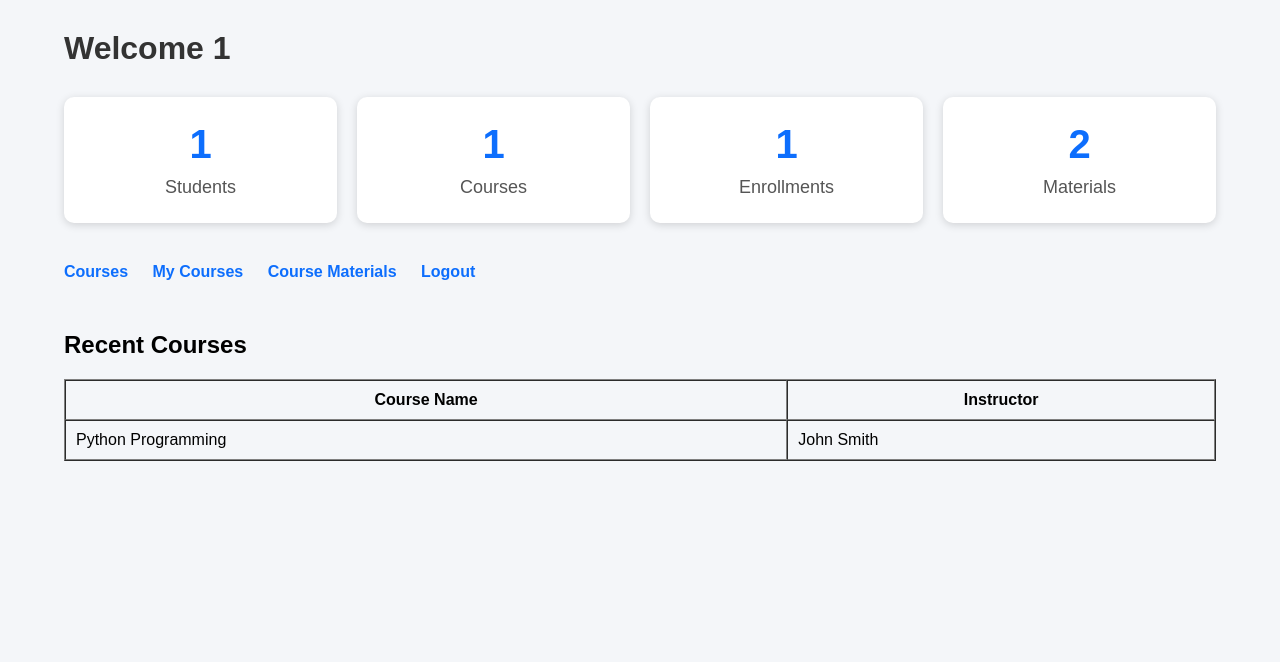
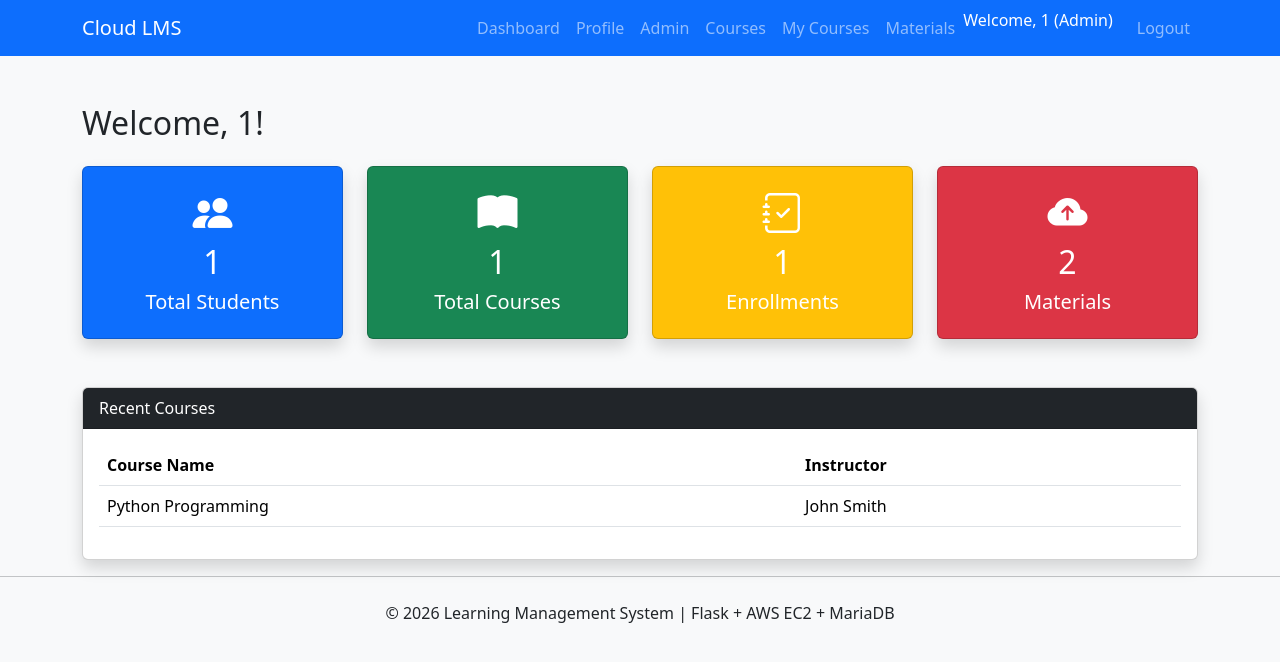
Before and after one commit to sun731/LMS_Project, a Flask app: page /dashboard in a window 1280 px wide. Shown: the top 662 px of the page. Run offline with Flask 3, Linux system fonts and the light colour scheme; a user stored in the database is signed in; data comes from the database, SQL or seed files in the repository.

Commit message:
Final LMS project completed

```diff
--- a/templates/base.html
+++ b/templates/base.html
@@ -9,6 +9,8 @@
     <title>Cloud LMS</title>
 
     <link href="https://cdn.jsdelivr.net/npm/bootstrap@5.3.7/dist/css/bootstrap.min.css" rel="stylesheet">
+    <link rel="stylesheet"
+    href="https://cdn.jsdelivr.net/npm/bootstrap-icons@1.11.3/font/bootstrap-icons.min.css">
 
 </head>
 
--- a/templates/dashboard.html
+++ b/templates/dashboard.html
@@ -1,132 +1,93 @@
-<!DOCTYPE html>
-<html>
-<head>
+{% extends "base.html" %}
 
-    <title>Dashboard</title>
+{% block content %}
 
-    <style>
+<h2 class="mb-4">
+    Welcome, {{ student }}!
+</h2>
 
-        body{
-            font-family:Arial;
-            background:#f4f6f9;
-            margin:0;
-        }
+<div class="row g-4">
 
-        .container{
-            width:90%;
-            margin:auto;
-        }
-
-        h1{
-            margin-top:30px;
-            color:#333;
-        }
-
-        .cards{
-            display:grid;
-            grid-template-columns:repeat(4,1fr);
-            gap:20px;
-            margin-top:30px;
-        }
-
-        .card{
-            background:white;
-            padding:25px;
-            border-radius:10px;
-            text-align:center;
-            box-shadow:0 2px 8px rgba(0,0,0,.15);
-        }
-
-        .number{
-            font-size:40px;
-            color:#0d6efd;
-            font-weight:bold;
-        }
-
-        .title{
-            margin-top:10px;
-            font-size:18px;
-            color:#555;
-        }
-
-        .links{
-            margin-top:40px;
-        }
-
-        .links a{
-            text-decoration:none;
-            margin-right:20px;
-            color:#0d6efd;
-            font-weight:bold;
-        }
-
-    </style>
-
-</head>
-
-<body>
-
-<div class="container">
-
-<h1>Welcome {{ student }}</h1>
-
-<div class="cards">
-
-    <div class="card">
-        <div class="number">{{ total_students }}</div>
-        <div class="title">Students</div>
+    <div class="col-md-3">
+        <div class="card text-white bg-primary shadow">
+            <div class="card-body text-center">
+                <i class="bi bi-people-fill fs-1"></i>
+                <h2>{{ total_students }}</h2>
+                <h5>Total Students</h5>
+            </div>
+        </div>
     </div>
 
-    <div class="card">
-        <div class="number">{{ total_courses }}</div>
-        <div class="title">Courses</div>
+    <div class="col-md-3">
+        <div class="card text-white bg-success shadow">
+            <div class="card-body text-center">
+                <i class="bi bi-book-fill fs-1"></i>
+                <h2>{{ total_courses }}</h2>
+                <h5>Total Courses</h5>
+            </div>
+        </div>
     </div>
 
-    <div class="card">
-        <div class="number">{{ total_enrollments }}</div>
-        <div class="title">Enrollments</div>
+    <div class="col-md-3">
+        <div class="card text-white bg-warning shadow">
+            <div class="card-body text-center">
+                <i class="bi bi-journal-check fs-1"></i>
+                <h2>{{ total_enrollments }}</h2>
+                <h5>Enrollments</h5>
+            </div>
+        </div>
     </div>
 
-    <div class="card">
-        <div class="number">{{ total_materials }}</div>
-        <div class="title">Materials</div>
+    <div class="col-md-3">
+        <div class="card text-white bg-danger shadow">
+            <div class="card-body text-center">
+                <i class="bi bi-cloud-arrow-up-fill fs-1"></i>
+                <h2>{{ total_materials }}</h2>
+                <h5>Materials</h5>
+            </div>
+        </div>
     </div>
 
 </div>
 
-<div class="links">
+<div class="card shadow mt-5">
 
-    <a href="/courses">Courses</a>
-
-    <a href="/mycourses">My Courses</a>
-
-    <a href="/materials">Course Materials</a>
-
-    <a href="/logout">Logout</a>
-
+    <div class="card-header bg-dark text-white">
+        Recent Courses
     </div>
 
-<h2 style="margin-top:50px;">Recent Courses</h2>
+    <div class="card-body">
 
-<table border="1" cellpadding="10" cellspacing="0" width="100%">
+        <table class="table table-hover">
+
+            <thead>
 
                 <tr>
                     <th>Course Name</th>
                     <th>Instructor</th>
                 </tr>
 
+            </thead>
+
+            <tbody>
+
                 {% for course in recent_courses %}
 
                 <tr>
+
                     <td>{{ course[0] }}</td>
                     <td>{{ course[1] }}</td>
+
                 </tr>
 
                 {% endfor %}
+
+            </tbody>
 
         </table>
 
     </div>
 
-</body>
-</html>
+</div>
+
+{% endblock %}
```
Also changed, not shown: config.py (+8 -0 lines), routes/courses.py (+17 -0 lines), routes/materials.py (+13 -1 lines), README.md (added). Lines whose indentation alone changed are shown as unchanged.
